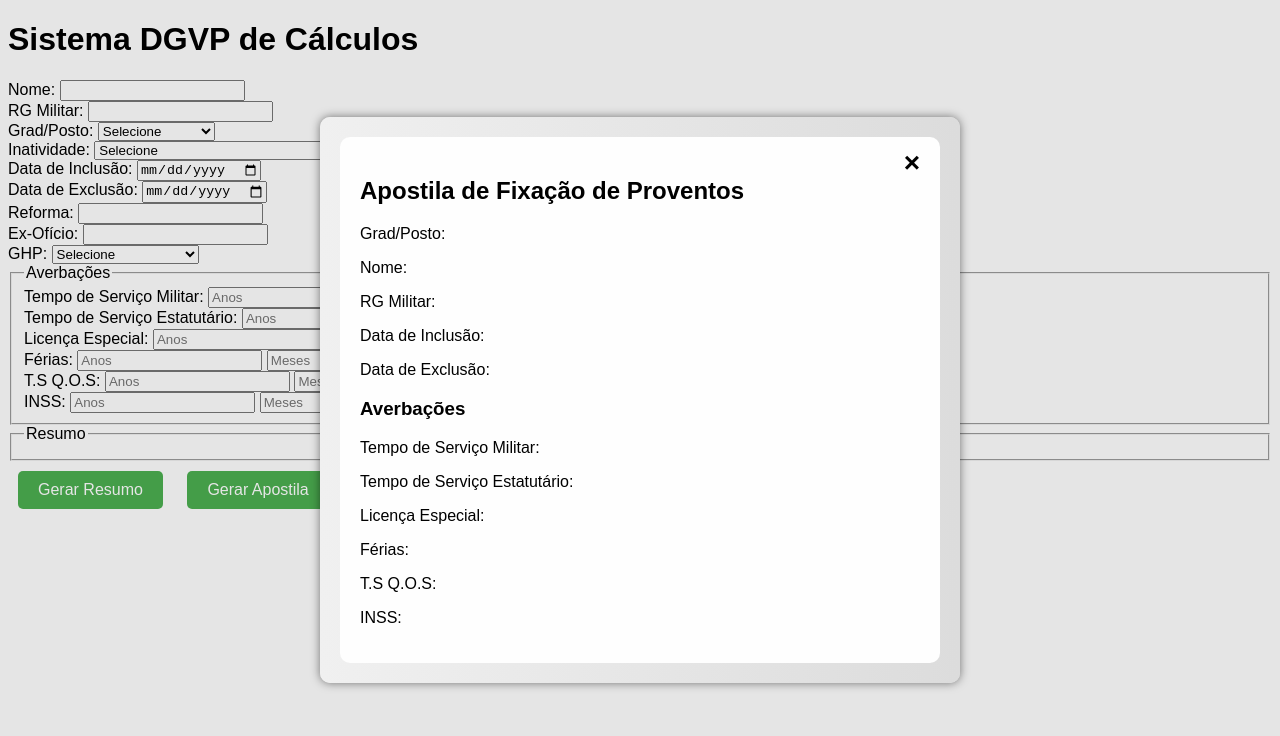
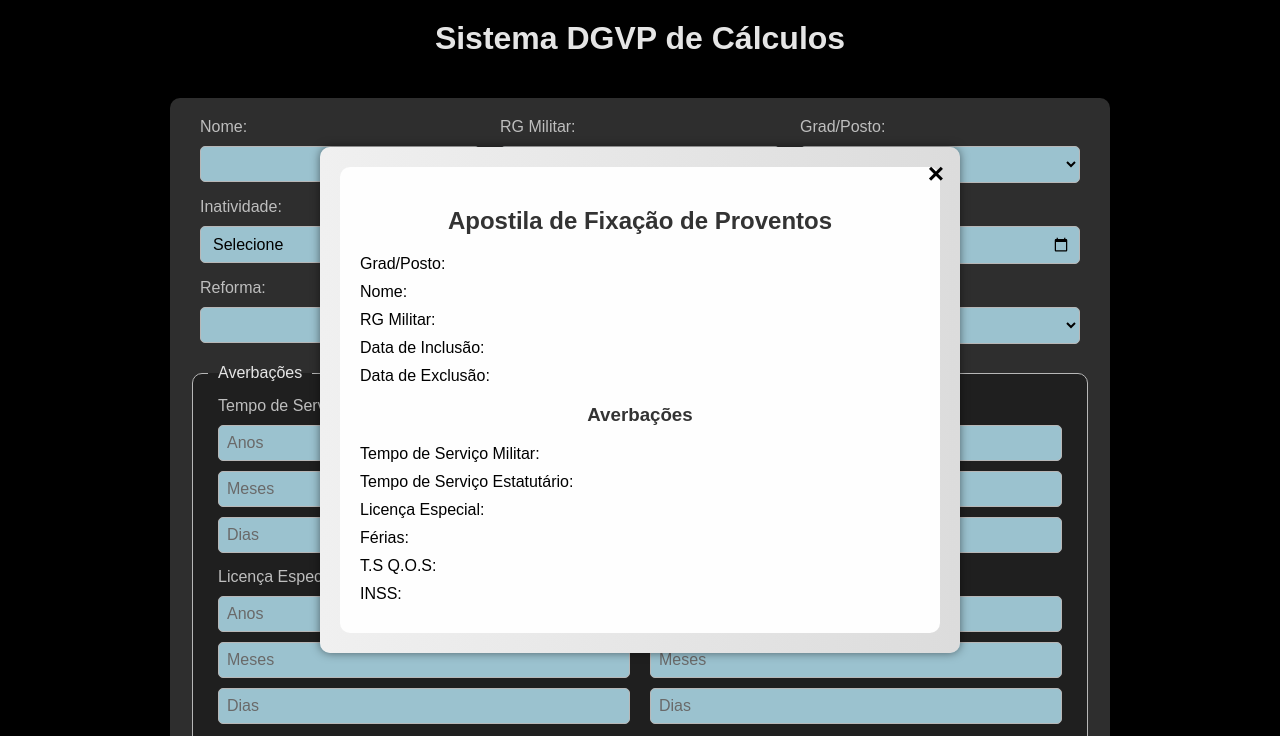
Before and after one commit to DGVP/ApostilaFix, a plain HTML site: page index.html in a window 1280 px wide. Both pictures are taken after a click on the button "Gerar Apostila". Shown: the top 736 px of the page. Drawn offline with Linux system fonts and the light colour scheme.

Commit message:
Update styles.css

```diff
--- a/styles.css
+++ b/styles.css
@@ -1,20 +1,96 @@
+/* Estilos gerais */
 body {
     font-family: Arial, sans-serif;
+    background-color: black;
+    color: #d3d3d3;
+    margin: 0;
+    padding: 0;
+    display: flex;
+    flex-direction: column;
+    align-items: center;
 }
 
-button {
-    background-color: #4CAF50;
-    color: white;
+h1 {
+    text-align: center;
+    margin-top: 20px;
+    color: #ffffff;
+}
+
+form {
+    max-width: 900px;
+    width: 90%;
+    margin: 20px auto;
+    background-color: #333;
+    padding: 20px;
+    border-radius: 10px;
+}
+
+.row {
+    display: flex;
+    justify-content: space-between;
+    margin-bottom: 10px;
+}
+
+.row div {
+    flex: 1;
+    margin: 0 5px;
+}
+
+input[type="text"], input[type="date"], input[type="number"], select {
+    width: 100%;
+    padding: 8px;
+    margin-top: 5px;
+    box-sizing: border-box;
+    border-radius: 5px;
+    border: 1px solid #ccc;
+    background-color: #add8e6;
+    color: black;
+    font-size: 16px;
+}
+
+fieldset {
+    border: 1px solid #ccc;
+    padding: 15px;
+    border-radius: 10px;
+    margin-top: 20px;
+    background-color: #222;
+}
+
+legend {
+    padding: 0 10px;
+    color: #ffffff;
+}
+
+#resumo {
+    background-color: white;
+    color: black;
+    padding: 10px;
+    border-radius: 5px;
+    height: 150px;
+    overflow-y: auto;
+    margin-top: 10px;
+}
+
+.button-row {
+    display: flex;
+    justify-content: flex-start;
+    margin-top: 20px;
+}
+
+.button-row button {
+    margin-right: 10px;
     padding: 10px 20px;
     border: none;
     cursor: pointer;
     border-radius: 5px;
     font-size: 16px;
-    margin: 10px;
+    background: linear-gradient(to right, #555, #777);
+    color: white;
+    transition: background 0.3s ease;
 }
 
-button:hover {
-    background-color: #45a049;
+.button-row button:hover {
+    background: linear-gradient(to right, #666, #888);
 }
 
 /* Estilo para o <dialog> */
@@ -23,12 +99,13 @@ dialog {
     border-radius: 10px;
     box-shadow: 0 0 10px rgba(0, 0, 0, 0.5);
     max-width: 600px;
-    width: 80%;
+    width: 90%;
     background: linear-gradient(to right, #f0f0f0, #dcdcdc);
     padding: 20px;
     position: relative;
     opacity: 0;
     transition: opacity 0.3s ease;
+    z-index: 1000;
 }
 
 dialog[open] {
@@ -41,7 +118,6 @@ dialog[open] {
     border-radius: 10px;
 }
 
-/* Fechar botão (x) */
 .close {
     position: absolute;
     right: 10px;
@@ -58,5 +134,55 @@ dialog[open] {
 .close:focus {
     color: black;
     text-decoration: none;
-    cursor: pointer;
 }
+
+.info {
+    display: flex;
+    justify-content: space-between;
+    margin: 10px 0;
+}
+
+.info p {
+    margin: 0;
+    font-size: 16px;
+    color: black;
+}
+
+h2, h3 {
+    text-align: center;
+    color: #333;
+}
+
+/* Estilos para garantir espaçamento e layout */
+.row {
+    margin-bottom: 15px;
+}
+
+.row div {
+    margin: 0 10px;
+}
+
+input[type="text"], input[type="date"], input[type="number"], select {
+    margin-top: 10px;
+}
+
+fieldset {
+    margin-bottom: 20px;
+}
+
+.button-row button {
+    margin-right: 20px;
+}
+
+.button-row {
+    justify-content: center;
+}
+
+/* Ajuste para tamanho e alinhamento */
+button, select {
+    font-size: 16px;
+}
+
+.dialog-content p {
+    font-size: 16px;
+}
```
